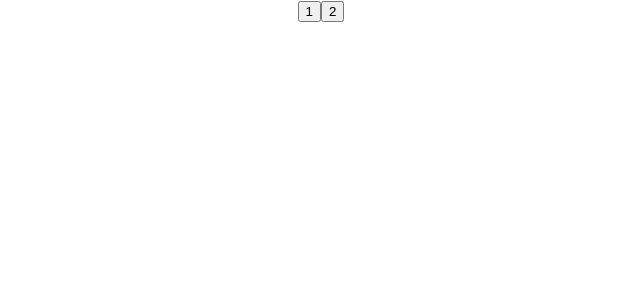
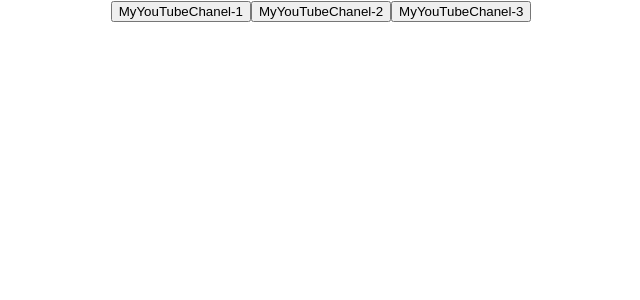
Before and after one commit to Sene4kaaa/micro-tasks, a React (Create React App) app: page / in a window 1280 px wide. Shown: the top 300 px of the page, without its empty margins (319-959 px from the left). Built offline with nearby package versions, Linux system fonts and the light colour scheme.

Commit message:
training button(callBack)

```diff
--- a/src/App.tsx
+++ b/src/App.tsx
@@ -1,44 +1,28 @@
 import React from 'react';
 import './App.css'
-
+import {Button} from "./components/Button";
 
 
 function App() {
-    // const myFirstSubscriber = (event:MouseEvent<HTMLButtonElement>) => {
-    //     console.log('Hello Im Vasia!')
-    // }
-    //
-    // const mySecondSubscriber = (event:MouseEvent<HTMLButtonElement> => {
-    //     console.log('Hello Im Ivan!')
-    // }
-
-  /*  const onClickHandler= (name:string)=>{
-       console.log(name)
-    }*/
-    const foo1 = () => {
-// ничего не передавать,но в консоли должно показаться 100200
-        console.log(100200)
+    const Button1Func = (subscriber:string,age:number,adress:string) => {
+        console.log(subscriber,age,adress)
     }
 
-    const foo2 = (num:number) => {
-//передать цифру 100200
-console.log(num)
+    const Button2Func = (subscriber:string) => {
+        console.log(subscriber)
+    }
+
+    const Button3Func = () => {
+        console.log('Im stupid Button')
     }
 
     return (
         <div className="App">
-      {/* <button onClick={(event)=>{.log('Hello')}}>MyYouTubeChanel-1</button>*/}
-      {/* <button onClick={myFirstSubscriber}>MyYouTubeChanel-1</button>*/}
-      {/* <button onClick={(event) => onClickHandler('Vasia')}>MyYouTubeChanel-1</button>
-       <button onClick={(event)=>onClickHandler('Ivan')}>MyYouTubeChanel-2</button>
-       <button onClick={()=>onClickHandler('some info')}>MyYouTubeChanel-3</button>*/}
-
-            <button onClick={foo1}>1</button>
-            <button onClick={()=>foo2(100200)}>2</button>
-  </div>
-
+            <Button name={'MyYouTubeChanel-1'} callBack={()=>Button1Func('Im Vasia',21,'Live in Minsk')}/>
+            <Button name={'MyYouTubeChanel-2'} callBack={()=>Button2Func('Im Ivan')}/>
+            <Button name={'MyYouTubeChanel-3'} callBack={Button3Func}/>
+        </div>
     );
-
 }
 
 export default App;
--- /dev/null
+++ b/src/components/Button.tsx
@@ -0,0 +1,17 @@
+import React from "react";
+
+type ButtonType = {
+    name:string
+    callBack: ()=>void
+}
+
+export const Button = (props: ButtonType) => {
+
+    const onClickHandler = () => {
+        props.callBack()
+    }
+
+    return (
+        <button onClick={onClickHandler}>{props.name}</button>
+    )
+}
```
